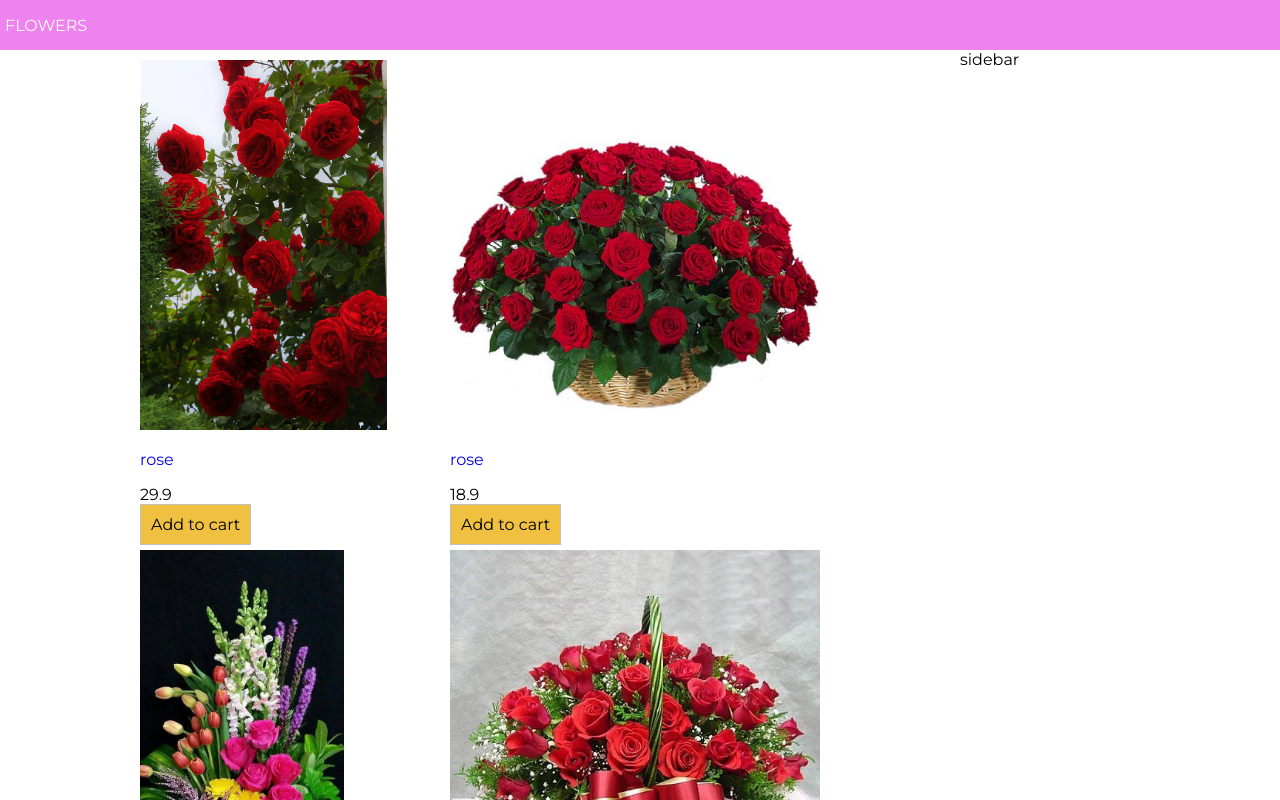
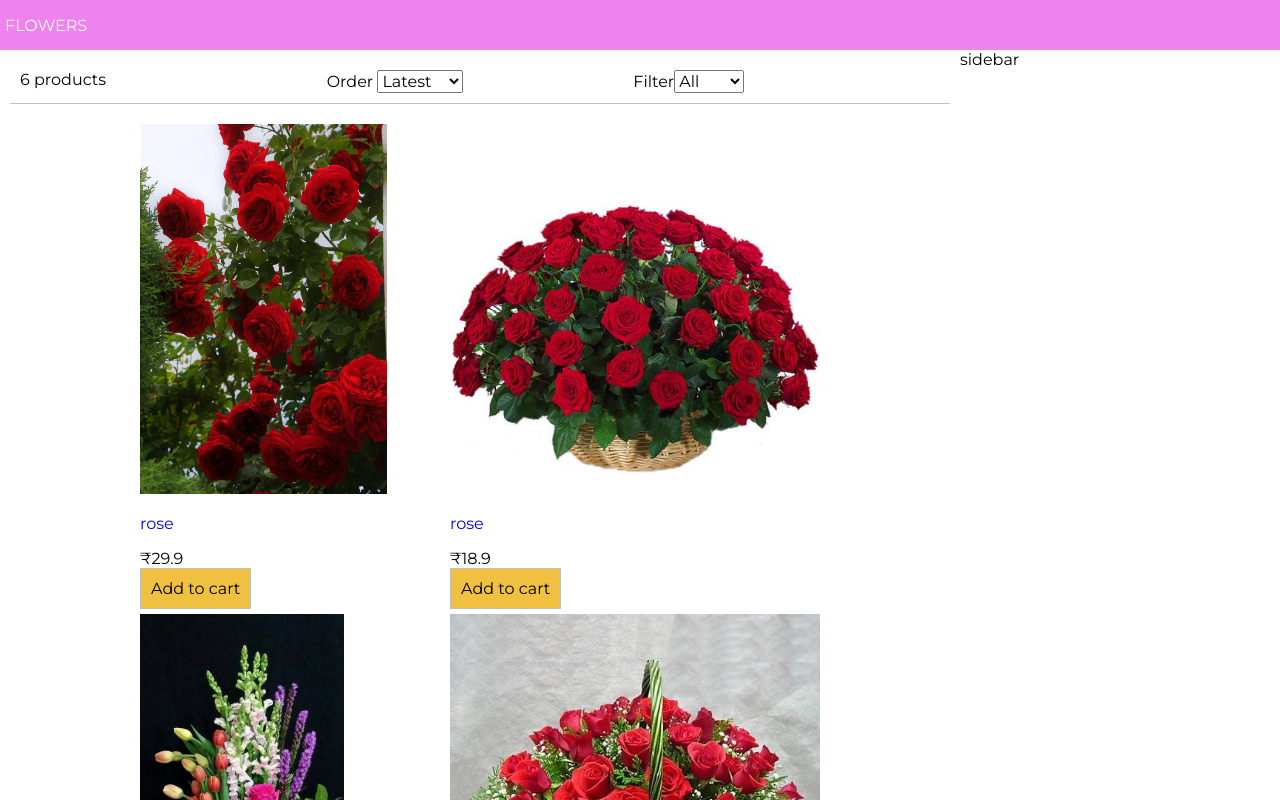
Before and after one commit to Shivani-kumari/Flower_selling_website, a React (Create React App) app: page / in a window 1280 px wide. Shown: the top 800 px of the page. Built offline with nearby package versions, Linux system fonts and the light colour scheme.

Commit message:
fourth commit

```diff
--- a/src/App.js
+++ b/src/App.js
@@ -2,6 +2,7 @@ import React from 'react';
 import './index.css';
 import data from "./data.json";
 import Products from "./container/products";
+import Filter from './container/Filter';
 
 class App extends React.Component {
   constructor(){
@@ -12,6 +13,12 @@ class App extends React.Component {
       sort : ""
     }
   }
+  sortProducts(sort){
+
+  }
+  filterProducts(size){
+
+  }
   render(){
     return (
       <div className="grid-container">
@@ -20,8 +27,17 @@ class App extends React.Component {
               </header>
               <main>
                 <div className ="content">
-                  <div className="main"> <Products products ={this.state.products}>
-                    </Products ></div>
+
+                  <div className="main">
+                  <Filter count = {this.state.products.length}></Filter>
+                  <Products
+                  products ={this.state.products}
+                   size ={this.state.size}
+                   sort = {this.state.sort}
+                   filterProducts ={this.filterProducts}
+                   sortProducts ={this.sortProducts}
+                  >
+                  </Products ></div>
                   <div className ="sidebar">sidebar</div>
                 </div>
               </main>
--- /dev/null
+++ b/src/container/Filter.js
@@ -0,0 +1,31 @@
+import React, { Component } from 'react'
+
+export default class Filter extends Component {
+    render() {
+        return (
+            <div className="filter">
+                <div className="filter-result">{this.props.count} products</div>
+                <div className="filter-sort">
+                    {" "}
+                    Order <select value = {this.props.size}>
+                    <option value="latest">Latest</option>
+                    <option value="lowest">Lowest</option>
+                    <option value="highest">Highest</option>
+                    </select>
+                </div>
+                <div className="filter-sort">
+                    Filter
+                    <select>
+                        <option value="">All</option>
+                        <option value="Red">Red</option>
+                        <option value="bule">bule</option>
+                        <option value="green">green</option>
+                        <option value="pink">pink</option>
+
+                    </select>
+
+                </div>
+            </div>
+        )
+    }
+}
--- a/src/container/products.js
+++ b/src/container/products.js
@@ -1,4 +1,5 @@
 import React, { Component } from 'react'
+import formatCurrency from "../util";
 
 
 export default class products extends Component {
@@ -16,7 +17,7 @@ export default class products extends Component {
                                     </p>
                                 </a>
                                 <div className="product-pirce">
-                                    <div>{product.price}</div>
+                                    <div>{formatCurrency(product.price)}</div>
                                     <button className="button primary">Add to cart</button>
                                 </div>
                             </div>
--- a/src/index.css
+++ b/src/index.css
@@ -113,3 +113,14 @@ footer {
 .button.primary {
   background-color: #f0c040;
 }
+/* Filter */
+.filter {
+  display: flex;
+  justify-content: space-between;
+  padding: 1rem;
+  margin: 1rem;
+  border-bottom: 0.1rem #c0c0c0 solid;
+}
+.filter div {
+  flex: 1;
+}
--- /dev/null
+++ b/src/util.js
@@ -0,0 +1,3 @@
+export default function formatCurrency(num) {
+    return "₹" + Number(num.toFixed(1)).toLocaleString() + " ";
+  }
```
